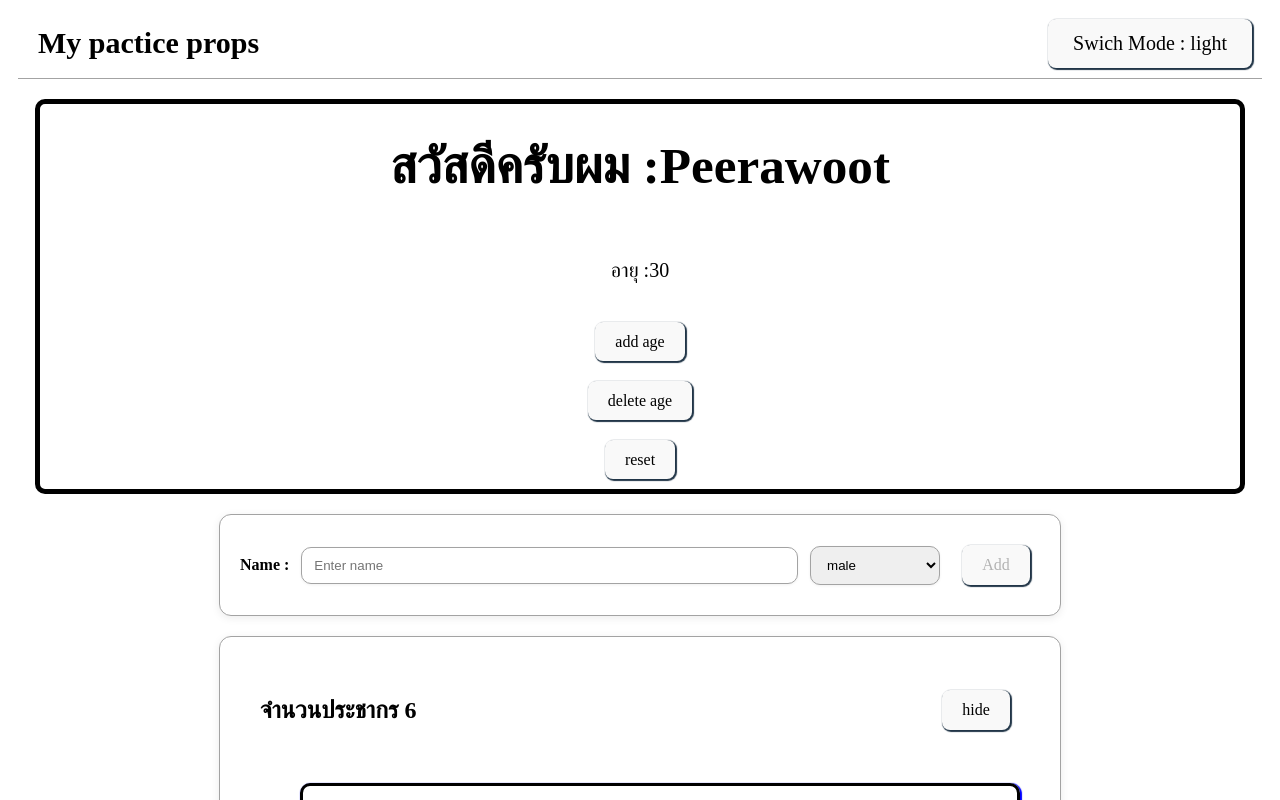
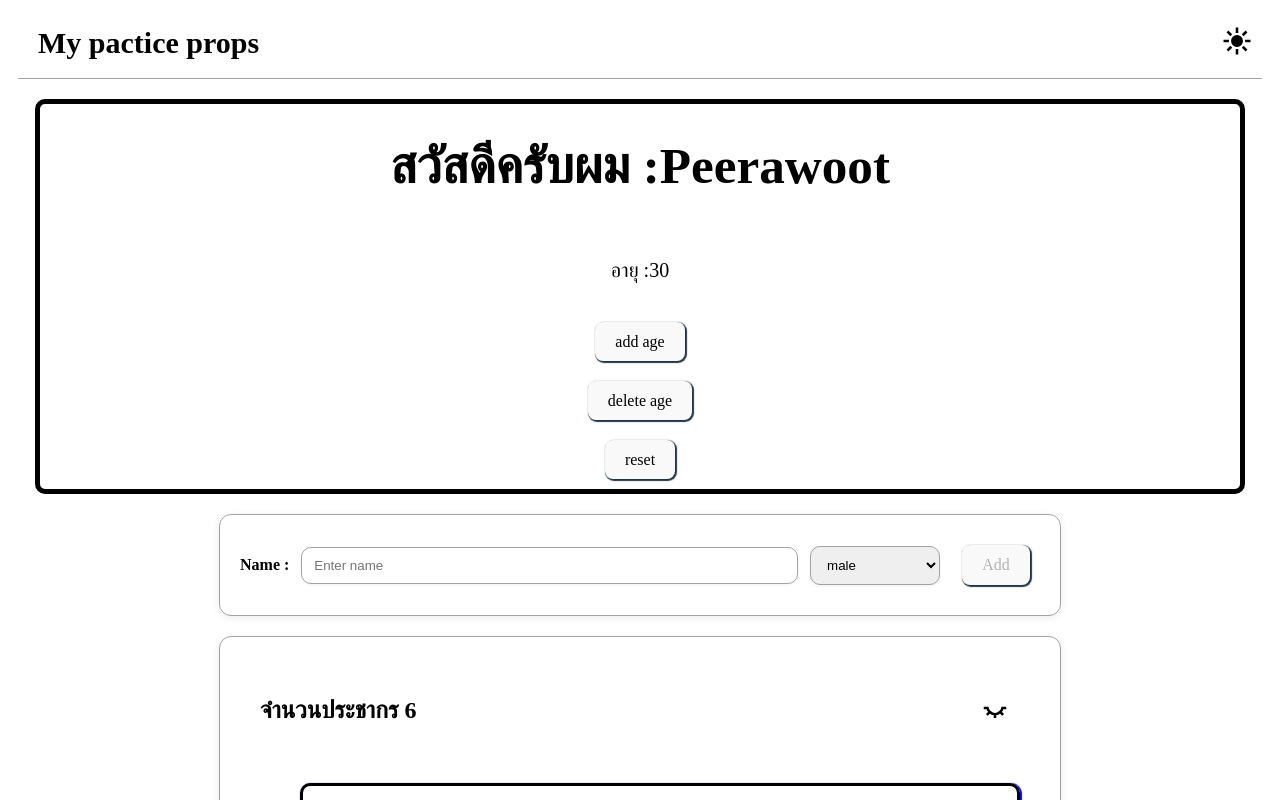
Before and after one commit to pls2s/Practice_React, a React (Vite) app: page / in a window 1280 px wide. Shown: the top 800 px of the page. Built offline with nearby package versions, Linux system fonts and the light colour scheme.

Commit message:
hide/show icon

```diff
--- a/package.json
+++ b/package.json
@@ -11,7 +11,8 @@
   },
   "dependencies": {
     "react": "^19.1.1",
-    "react-dom": "^19.1.1"
+    "react-dom": "^19.1.1",
+    "react-icons": "^5.5.0"
   },
   "devDependencies": {
     "@eslint/js": "^9.32.0",
--- a/src/App.jsx
+++ b/src/App.jsx
@@ -6,10 +6,11 @@ import "./App.css";
 import Addform from "./components/Addform";
 import {  useEffect } from "react";
 
+
 function App() {
   const name = "Peerawoot";
   const [age, setAge] = useState(30); //ตัวแปรสถานะ เปลี่ยนได้ตลอดเวลาที่ใ้ชงาน
-  const [mode, setMode] = useState(localStorage.getItem("mode") || "light"); //ตัวแปรสถานะ เปลี่ยนได้ตลอดเวลาที่ใ้ชงาน มีค่าเริ่มต้นเป็น light
+  const [mode, setMode] = useState(localStorage.getItem("mode") || "light"); //ตัวแปรสถานะ เปลี่ยนได้ตลอดเวลาที่ใ้ชงาน มีค่าเริ่มต้นเป็น light ถ้าไม่เคยมีค่าใน localStorage
 
   function addAge() {
     setAge(age + 1);
--- a/src/components/Addform.css
+++ b/src/components/Addform.css
@@ -6,7 +6,7 @@
   border: 1px solid #a3a3a3;
   border-radius: 12px;
   box-shadow: 0 2px 8px rgba(0,0,0,.08);
-  background: #fff;
+
 }
 
 .form{
--- a/src/components/Header.css
+++ b/src/components/Header.css
@@ -10,3 +10,7 @@ nav{
     font-size: 20px;
     border-bottom: 1px solid #a3a3a3;
 }
+
+span    {
+    cursor: pointer;
+    margin-right: 10px;}
--- a/src/components/Header.jsx
+++ b/src/components/Header.jsx
@@ -1,4 +1,8 @@
 import "./Header.css"
+import { IoSunnySharp } from "react-icons/io5";
+import { IoMoonSharp } from "react-icons/io5";
+
+
 function Header(props) { //รับ props มาใช้
     const mode = props.mode
     const setMode = props.setMode
@@ -6,6 +10,7 @@ function Header(props) { //รับ props มาใช้
     function toggleMode(){
         setMode(mode === "light" ? "dark" : "light")
     }
+
 
     const myStyle = {
         fontSize: "30px",
@@ -16,7 +21,9 @@ function Header(props) { //รับ props มาใช้
     return (
         <nav>
             <h2 style={myStyle}>{props.title}</h2>
-            <button onClick={toggleMode}>Swich Mode : {mode}</button> {/*สลับโหมดเชื่อมต่อกับ toggleMode function*/}
+            <span onClick={toggleMode}  >
+                {mode === "light" ? <IoSunnySharp size={30} /> : <IoMoonSharp size={30}/>}
+            </span>
             {console.log(mode)}
         </nav>
     );
--- a/src/components/PersonList.css
+++ b/src/components/PersonList.css
@@ -25,3 +25,9 @@ li{
 
     border-radius: 10px;
 }
+
+.icon{
+    cursor: pointer;
+    margin-right: 10px;
+    size: 30px;
+}
--- a/src/components/PersonList.jsx
+++ b/src/components/PersonList.jsx
@@ -1,16 +1,20 @@
 import { useState } from "react";
 import "./PersonList.css";
 import User from "./User";
+import { GrFormViewHide } from "react-icons/gr";
+import { BiSolidShow } from "react-icons/bi";
 
 function PersonList(props) {
     const data = props.data; //รับ data มาจาก App
     const delete_user = props.delete_user;
     const [show, setShow] = useState(true);
+
     return (
         <div className="container">
             <div className="header">
-                <h2>จำนวนประชากร {data.length}</h2>
-                <button onClick={() => setShow(!show)}>{show ? "hide" : "show"}</button> {/*สลับการแสดงข้อมูล รีเทินเป็น t/f  , ? คือ if , : คือ else*/}
+                <h2 >จำนวนประชากร {data.length}</h2>
+
+                <span className="icon" onClick={() => setShow(!show)}>{show ? <GrFormViewHide size={30} /> : <BiSolidShow size={30} /> }</span> {/*สลับการแสดงข้อมูล รีเทินเป็น t/f  , ? คือ if , : คือ else*/}
             </div>
 
             <div className="body">
--- a/src/index.css
+++ b/src/index.css
@@ -12,7 +12,7 @@ a:hover {
 
 .title {
   text-align: center;
-  color: rgb(0, 0, 0);
+
 }
 
 h1 {
@@ -56,7 +56,7 @@ button:focus-visible {
 }
 
 p {
-  color: rgb(0, 0, 0);
+
   font-size: 20px;
   padding: 10px;
   font-family: inherit;
@@ -64,7 +64,6 @@ p {
 }
 
 main {
-  background-color: #ffffff;
 
   margin: auto;
   display: flex;
```
Also changed, not shown: 1 other file (tests, documents, lock files or other folders).
